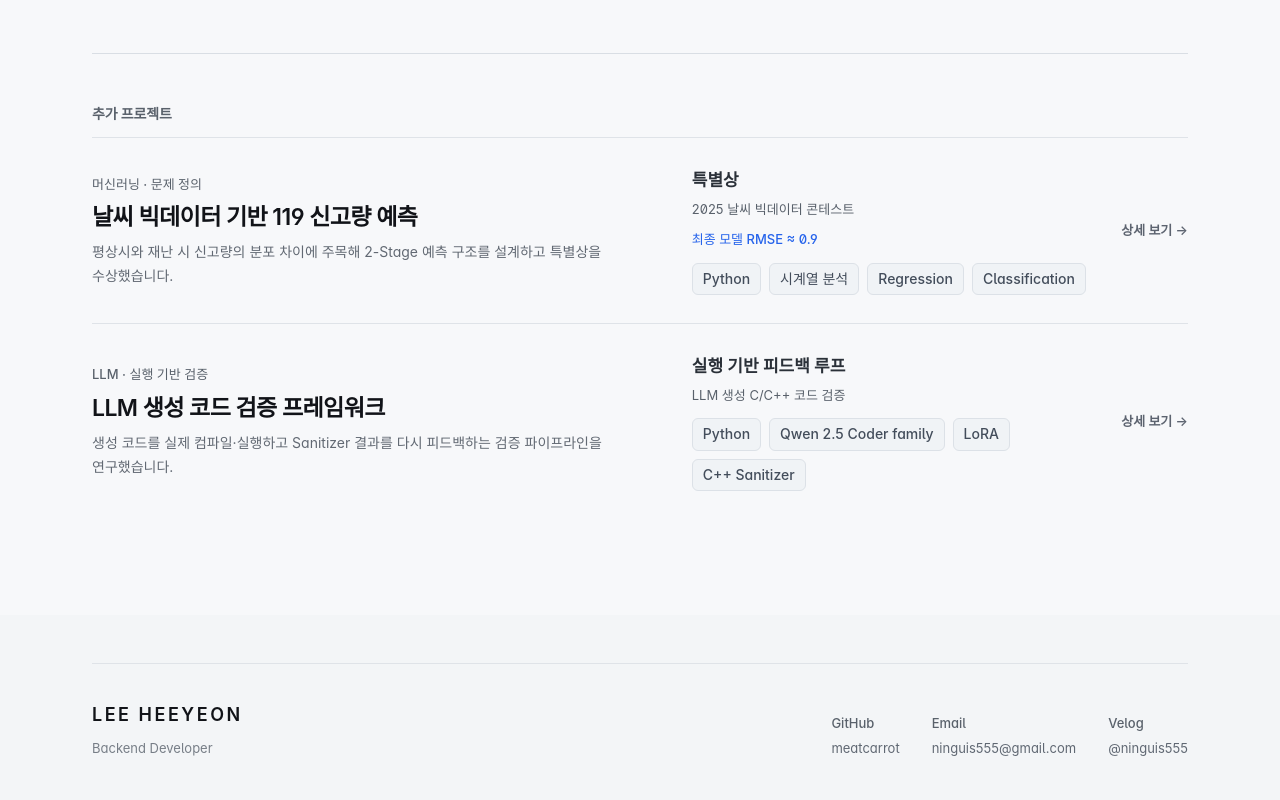
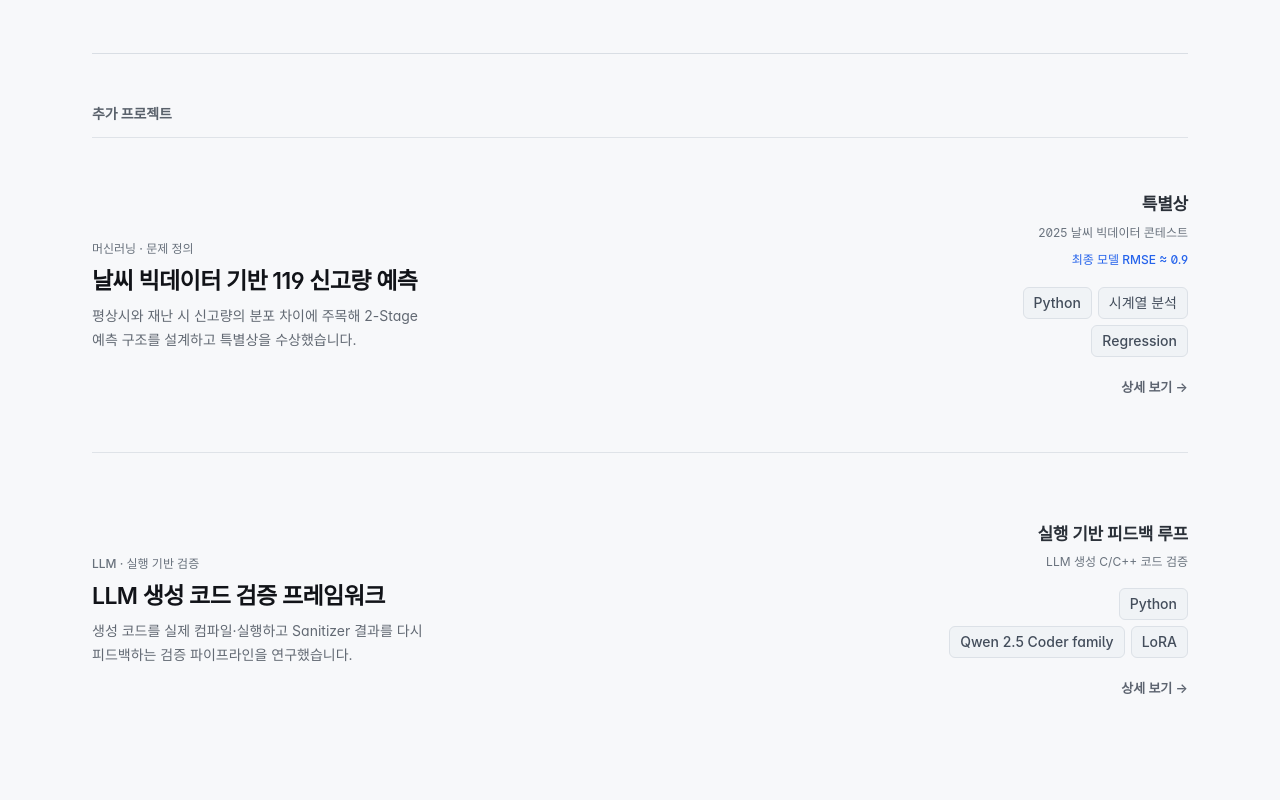
Before and after one commit to meatcarrot/meatcarrot.github.io, a Next.js app: page / in a window 1280 px wide. Shown: the part 2580-3380 px from the top of the page. Built offline with nearby package versions, Linux system fonts and the light colour scheme; a web font is replaced by a local one.

Commit message:
Add compact diagrams to additional project cards

```diff
--- a/components/project-card.tsx
+++ b/components/project-card.tsx
@@ -1,45 +1,54 @@
 import Link from "next/link"
 import type { Project } from "@/data/projects"
+import { ProjectFlowDiagram } from "./project-flow-diagram"
 
 export function ProjectCard({ project }: { project: Project }) {
   return (
-    <article className="grid gap-5 py-7 sm:grid-cols-[minmax(0,1fr)_minmax(220px,0.7fr)_auto] sm:items-center sm:gap-8">
-      <div className="min-w-0">
-        <div className="text-[13px] font-medium text-[#59616b]">{project.category}</div>
+    <article className="grid gap-7 py-8 lg:grid-cols-12 lg:items-center lg:gap-8">
+      <div className="min-w-0 lg:col-span-4">
+        <div className="text-[12px] font-medium text-[#68717c]">{project.category}</div>
         <h3 className="mt-2 text-[21px] font-semibold leading-tight tracking-[-0.025em] text-[#111318] sm:text-[23px]">
           {project.title}
         </h3>
-        <p className="mt-2 max-w-[620px] text-[14px] leading-[1.7] text-[#626973]">
+        <p className="mt-2 max-w-[470px] text-[13px] leading-[1.7] text-[#626973] sm:text-[14px]">
           {project.summary}
         </p>
       </div>
 
-      <div className="min-w-0">
-        <div className="text-[17px] font-semibold text-[#2a3038]">{project.outcome}</div>
+      <div className="min-w-0 lg:col-span-5">
+        <ProjectFlowDiagram project={project.slug} variant="compact" />
+      </div>
+
+      <div className="min-w-0 lg:col-span-3 lg:text-right">
+        <div className="text-[17px] font-semibold tracking-[-0.015em] text-[#2a3038]">
+          {project.outcome}
+        </div>
         {project.outcomeNote ? (
-          <div className="mt-1 text-[13px] text-[#59616b]">{project.outcomeNote}</div>
+          <div className="mt-1 text-[12px] leading-relaxed text-[#69727d]">
+            {project.outcomeNote}
+          </div>
         ) : null}
         {project.secondaryMetric ? (
-          <div className="mt-2 text-[13px] font-medium text-[#2563eb]">
+          <div className="mt-2 text-[12px] font-medium text-[#2563eb]">
             {project.secondaryMetricLabel
               ? `${project.secondaryMetricLabel} ${project.secondaryMetric}`
               : project.secondaryMetric}
           </div>
         ) : null}
 
-        <div className="mt-3 flex flex-wrap gap-2">
-          {project.technologies.slice(0, 4).map((tech) => (
+        <div className="mt-4 flex flex-wrap gap-1.5 lg:justify-end">
+          {project.technologies.slice(0, 3).map((tech) => (
             <span key={tech} className="tech-tag">{tech}</span>
           ))}
         </div>
+
+        <Link
+          href={`/projects/${project.slug}/`}
+          className="mt-5 inline-flex text-[13px] font-semibold text-[#5d6470] underline-offset-4 hover:text-[#111318] hover:underline"
+        >
+          상세 보기 →
+        </Link>
       </div>
-
-      <Link
-        href={`/projects/${project.slug}/`}
-        className="text-[13px] font-semibold text-[#5d6470] underline-offset-4 hover:text-[#111318] hover:underline sm:justify-self-end"
-      >
-        상세 보기 →
-      </Link>
     </article>
   )
 }
```
